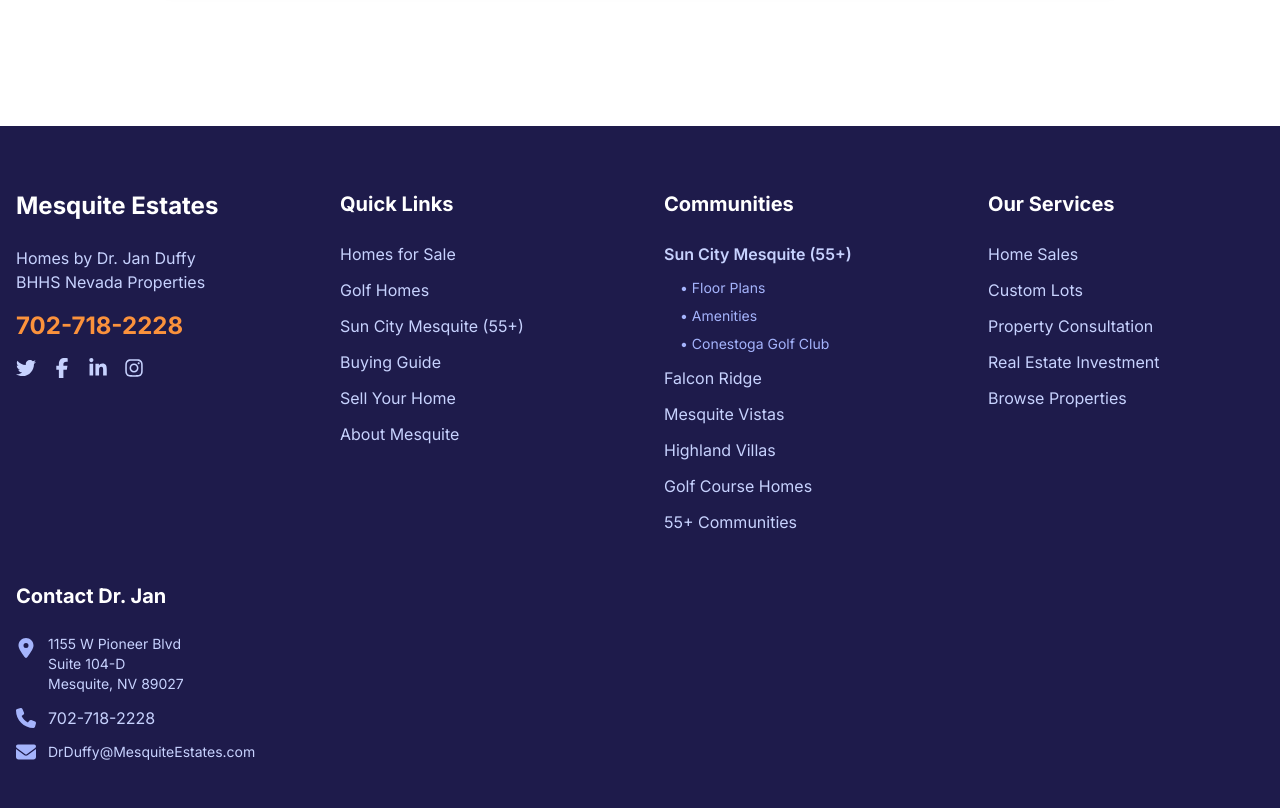
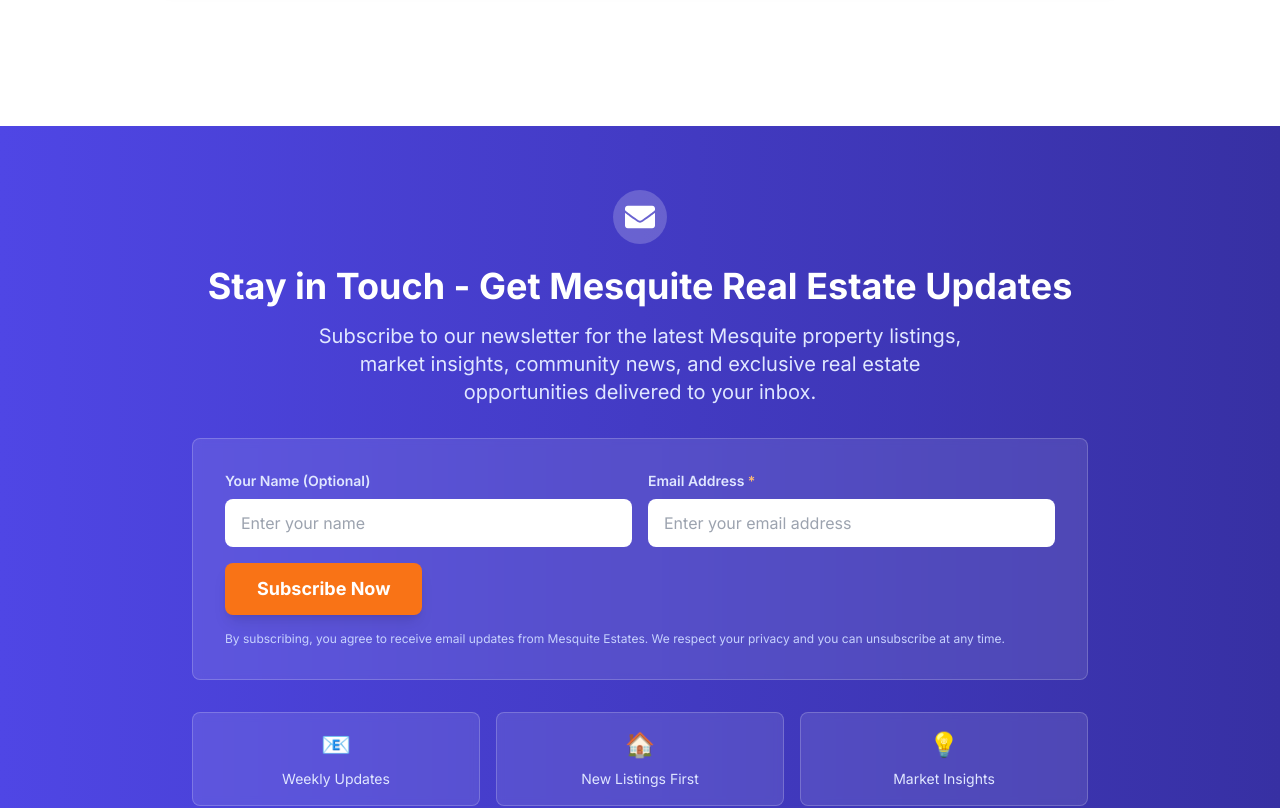
Before and after one commit to DrJanDuffy/mesquiteestates.com, a Next.js app: page /Contact_us in a window 1280 px wide. Shown: the part 2240-3048 px from the top of the page. Built offline with nearby package versions, Linux system fonts and the light colour scheme.

Commit message:
Add Newsletter component to Contact page

```diff
--- a/src/app/Contact_us/page.tsx
+++ b/src/app/Contact_us/page.tsx
@@ -165,6 +165,7 @@
           </div>
         </section>
       </div>
+      <Newsletter />
       <Footer/>
     </>
   );
```
